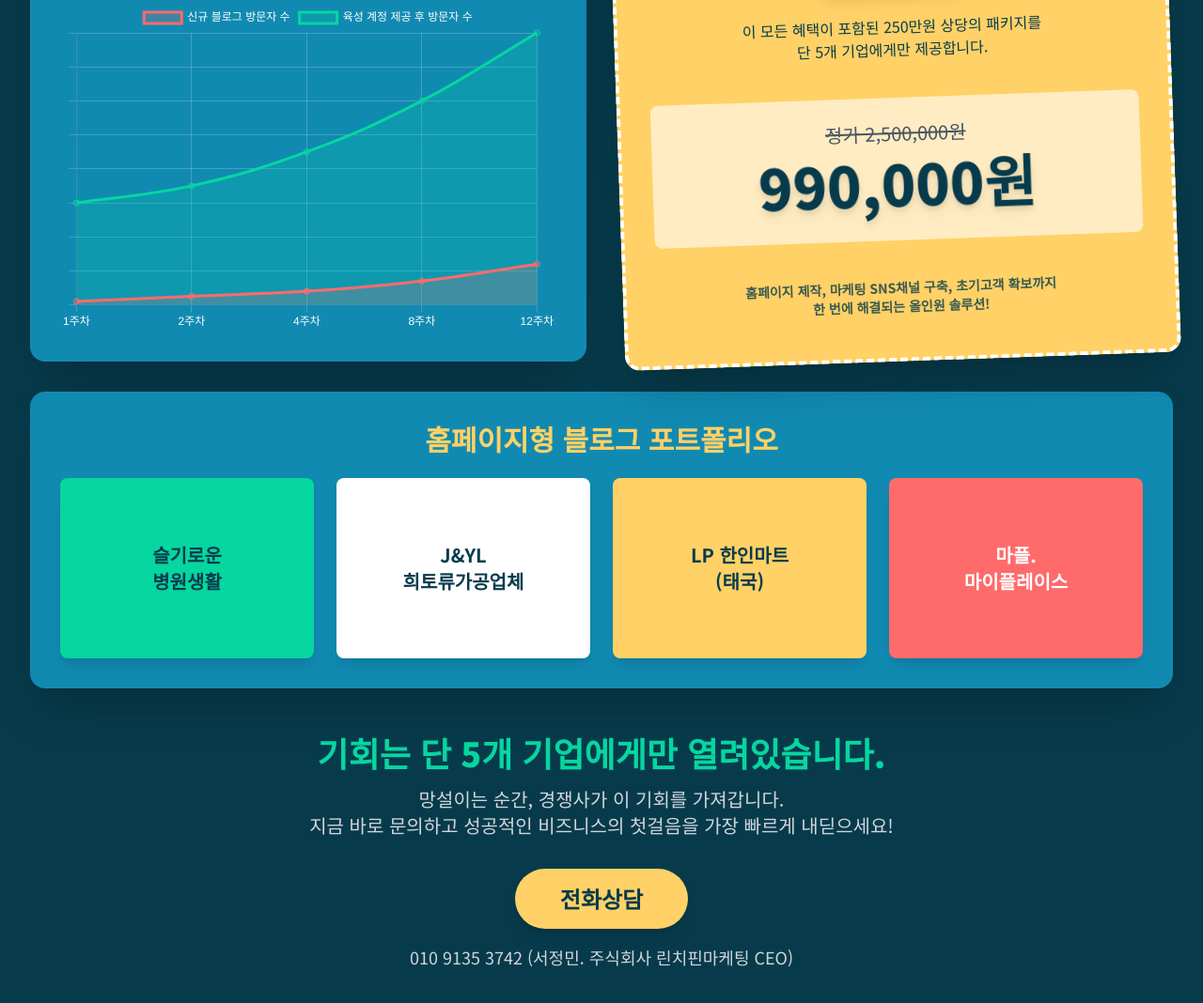
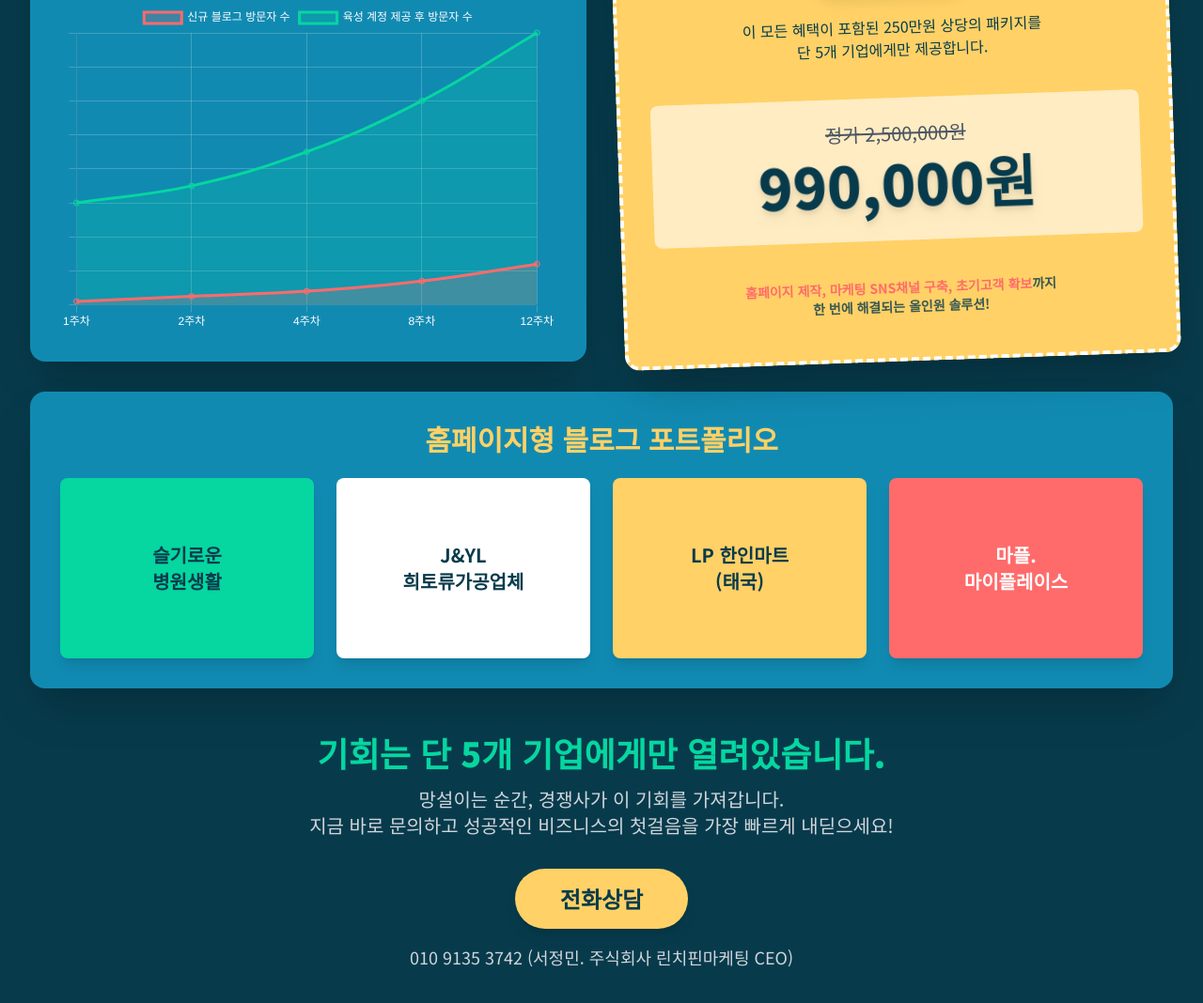
Before and after one commit to niotheone/linchpin, a plain HTML site: page 99homeb.html in a window 1280 px wide. Shown: the part 1769-2837 px from the top of the page at 94% size. Drawn offline with nearby package versions, Linux system fonts and the light colour scheme.

Commit message:
Update 99homeb.html

```diff
--- a/99homeb.html
+++ b/99homeb.html
@@ -137,7 +137,7 @@
                     </div>
 
                      <p class="mt-6 text-sm text-[#073B4C]/80 font-semibold">
-                        홈페이지 제작, 마케팅 SNS채널 구축, 초기고객 확보까지<br>한 번에 해결되는 올인원 솔루션!
+                        <span class="text-[#FF6B6B] font-bold">홈페이지 제작, 마케팅 SNS채널 구축, 초기고객 확보</span>까지<br>한 번에 해결되는 올인원 솔루션!
                      </p>
                 </div>
             </section>
```
